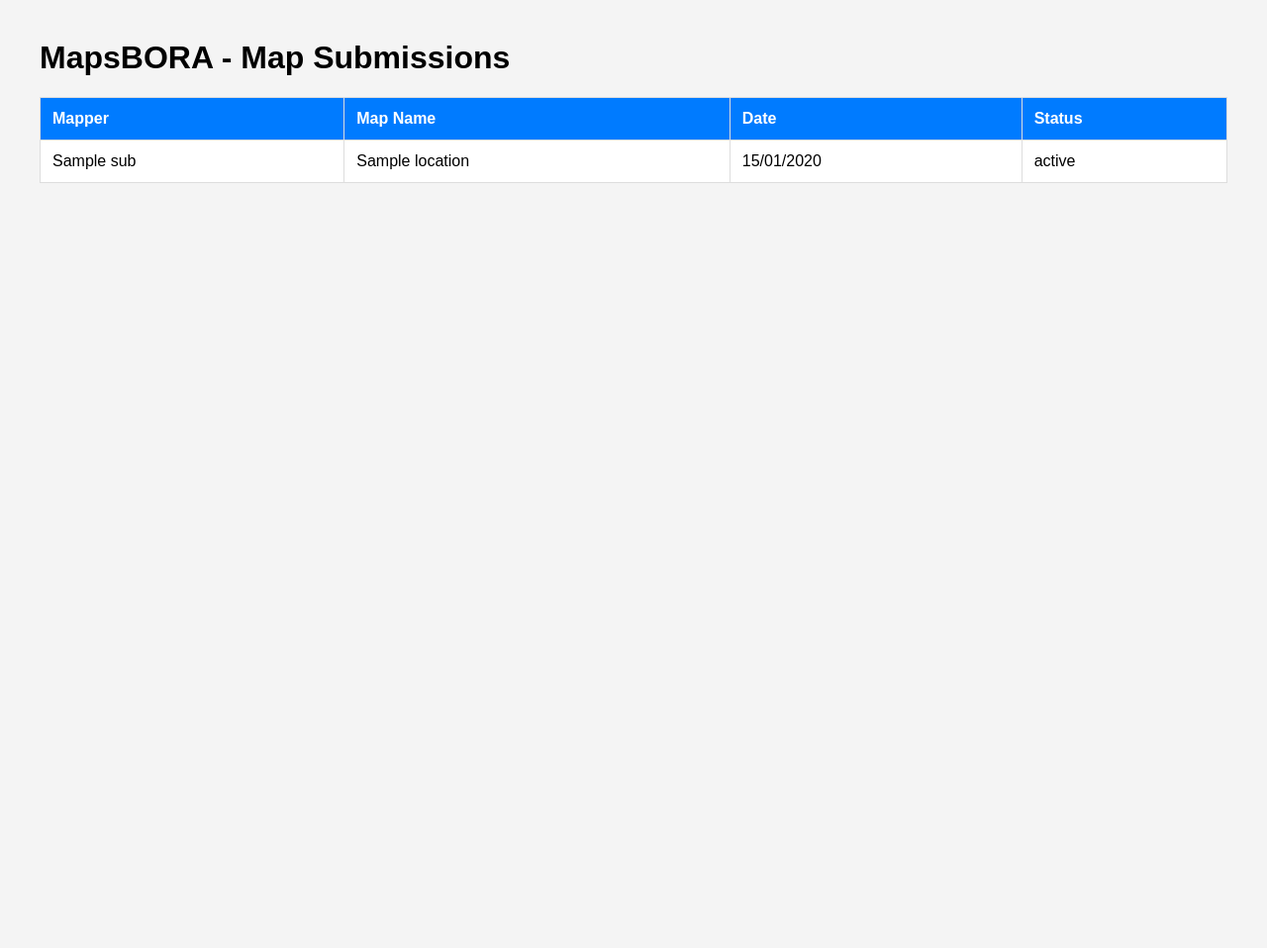
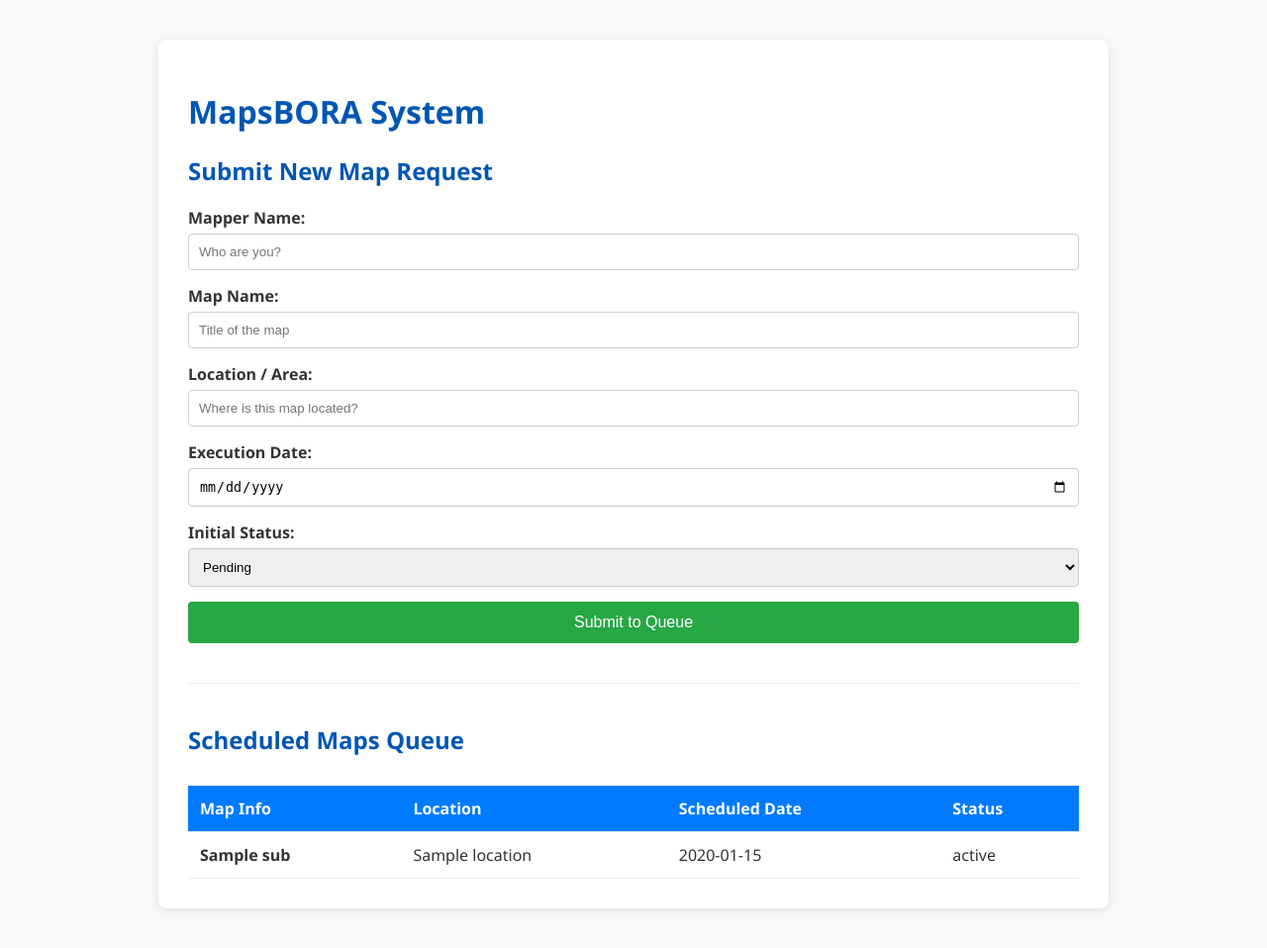
Before and after one commit to lfcaldeira/django-repo, a Django app: template apps/MapsBORA/templates/MapsBORA/index.html in a window 1280 px wide. Shown: the whole page at 99% size. Before the commit the page ends 185 px from the top, so only its background shows below. Run offline with Django 5.2, Linux system fonts and the light colour scheme; the template is opened without the code that fills it: most values are stand-ins (such as "Sample title", 1, 10 or a date in 2020).

Commit message:
added form

```diff
--- a/apps/MapsBORA/admin.py
+++ b/apps/MapsBORA/admin.py
@@ -4,7 +4,7 @@ from django.contrib import admin
 from .models import Submission
 
 class MapSubmissionAdmin(admin.ModelAdmin):
-    list_display = ('submitter_name','map_name','status','submitted_date')
+    list_display = ('mapper_name','map_name','status','submitted_date')
     list_filter = ('status','submitted_date')
-    search_fields = ('submitter_name','status','submitted_date')
+    search_fields = ('mapper_name','status','submitted_date')
     date_hierarchy = ('submitted_date')
--- a/apps/MapsBORA/models.py
+++ b/apps/MapsBORA/models.py
@@ -7,7 +7,7 @@ class Submission(models.Model):
         ('rejected','Rejected'),
         ('completed', 'Completed')
     ]
-    submitter_name = models.CharField(max_length=200)
+    mapper_name = models.CharField(max_length=200)
     email = models.CharField(max_length=200)
     map_name = models.CharField(max_length=300)
     description = models.CharField(max_length=400)
@@ -15,7 +15,7 @@ class Submission(models.Model):
     status = models.CharField(max_length=20, choices=STATUS_CHOICES,default='pending')
 
     def __str__(self):
-        return f"{self.submitter_name} - {map_name}"
+        return f"{self.mapper_name} - {map_name}"
 
     class Meta:
         verbose_name_plural = "submissions"
--- a/apps/MapsBORA/templates/MapsBORA/index.html
+++ b/apps/MapsBORA/templates/MapsBORA/index.html
@@ -1,44 +1,95 @@
 <!DOCTYPE html>
-<html lang="pt">
+<html lang="en">
 <head>
     <meta charset="UTF-8">
-    <title>MapsBORA - Fila de Mapas</title>
+    <title>MapsBORA - Map Scheduling</title>
     <style>
-        body { font-family: sans-serif; margin: 40px; background: #f4f4f4; }
-        table { width: 100%; border-collapse: collapse; background: white; }
-        th, td { padding: 12px; border: 1px solid #ddd; text-align: left; }
+        body { font-family: 'Segoe UI', Tahoma, Geneva, Verdana, sans-serif; margin: 40px; background: #f8f9fa; color: #333; }
+        .container { max-width: 900px; margin: auto; background: white; padding: 30px; border-radius: 8px; box-shadow: 0 2px 10px rgba(0,0,0,0.1); }
+        h1, h2 { color: #0056b3; }
+
+        /* Form Styling */
+        .form-group { margin-bottom: 15px; }
+        label { display: block; margin-bottom: 5px; font-weight: bold; }
+        input, select, textarea { width: 100%; padding: 10px; border: 1px solid #ccc; border-radius: 4px; box-sizing: border-box; }
+        button { background-color: #28a745; color: white; padding: 12px 20px; border: none; border-radius: 4px; cursor: pointer; font-size: 16px; width: 100%; }
+        button:hover { background-color: #218838; }
+
+        /* Table Styling */
+        table { width: 100%; border-collapse: collapse; margin-top: 30px; }
+        th, td { padding: 12px; border-bottom: 1px solid #eee; text-align: left; }
         th { background-color: #007bff; color: white; }
-        tr:nth-child(even) { background-color: #f2f2f2; }
-        .status-pending { color: orange; font-weight: bold; }
-        .status-approved { color: green; font-weight: bold; }
+        .status-pending { color: #f39c12; }
+        .status-approved { color: #27ae60; }
+        hr { margin: 40px 0; border: 0; border-top: 1px solid #eee; }
     </style>
 </head>
 <body>
-    <h1>MapsBORA - Map Submissions</h1>
+    <div class="container">
+        <h1>MapsBORA System</h1>
 
+        <h2>Submit New Map Request</h2>
+        <form method="POST">
+            {% csrf_token %}
+            <div class="form-group">
+                <label for="mapper_name">Mapper Name:</label>
+                <input type="text" id="mapper_name" name="mapper_name" placeholder="Who are you?" required>
+            </div>
+
+            <div class="form-group">
+                <label for="map_name">Map Name:</label>
+                <input type="text" id="map_name" name="map_name" placeholder="Title of the map" required>
+            </div>
+
+            <div class="form-group">
+                <label for="location">Location / Area:</label>
+                <input type="text" id="location" name="location" placeholder="Where is this map located?" required>
+            </div>
+
+            <div class="form-group">
+                <label for="requested_date">Execution Date:</label>
+                <input type="date" id="requested_date" name="requested_date" required>
+            </div>
+
+            <div class="form-group">
+                <label for="status">Initial Status:</label>
+                <select id="status" name="status">
+                    <option value="pending">Pending</option>
+                    <option value="approved">Approved</option>
+                    <option value="rejected">Rejected</option>
+                </select>
+            </div>
+
+            <button type="submit">Submit to Queue</button>
+        </form>
+
+        <hr>
+
+        <h2>Scheduled Maps Queue</h2>
         <table>
             <thead>
                 <tr>
-                <th>Mapper</th>
-                <th>Map Name</th>
-                <th>Date</th>
+                    <th>Map Info</th>
+                    <th>Location</th>
+                    <th>Scheduled Date</th>
                     <th>Status</th>
                 </tr>
             </thead>
             <tbody>
                 {% for sub in submissions %}
                 <tr>
-                <td>{{ sub.map_name }}</td>
+                    <td><strong>{{ sub.map_name }}</strong></td>
                     <td>{{ sub.location }}</td>
-                <td>{{ sub.requested_date|date:"d/m/Y" }}</td>
+                    <td>{{ sub.requested_date|date:"Y-m-d" }}</td>
                     <td class="status-{{ sub.status }}">{{ sub.get_status_display }}</td>
                 </tr>
                 {% empty %}
                 <tr>
-                <td colspan="4">There isn't maps in queue.</td>
+                    <td colspan="4" style="text-align:center;">No submissions found in the queue.</td>
                 </tr>
                 {% endfor %}
             </tbody>
         </table>
+    </div>
 </body>
 </html>
```
Also changed, not shown: apps/MapsBORA/views.py (+14 -0 lines), apps/MapsBORA/migrations/0002_submission_delete_submissao.py. Lines whose indentation alone changed are shown as unchanged.
